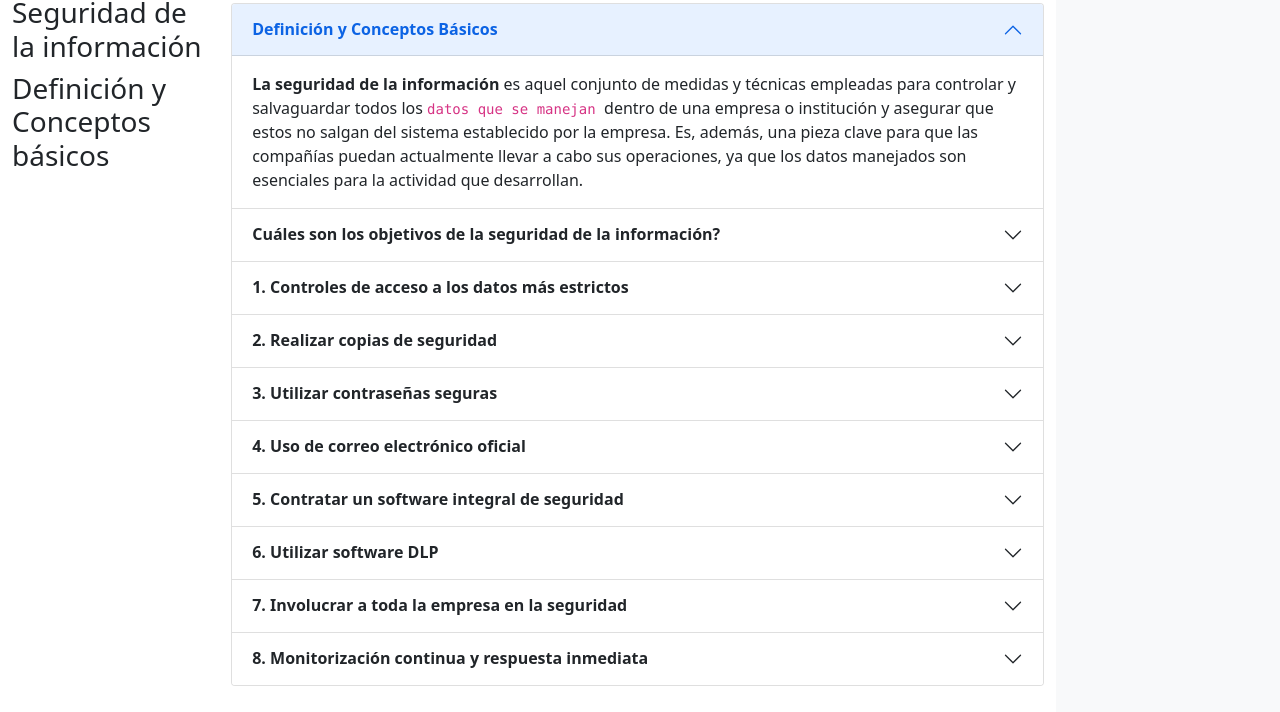
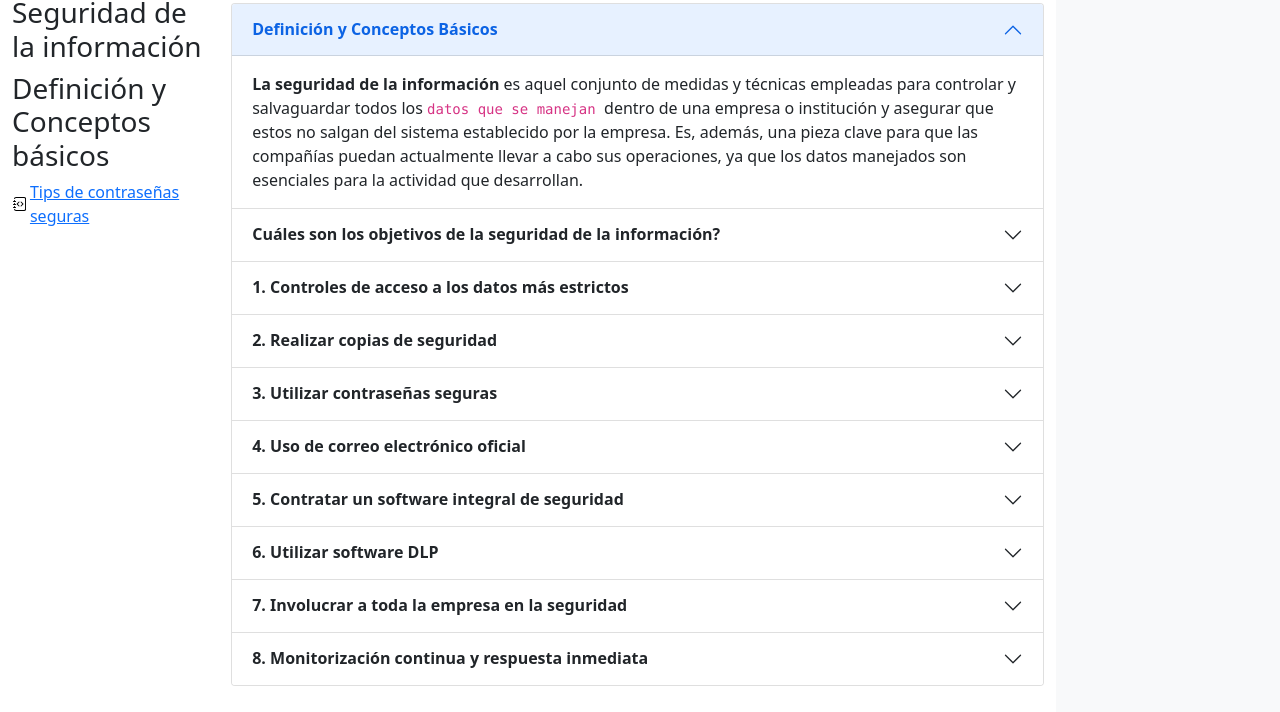
Before and after one commit to fsappdev/tp-final-tecno-1, a plain HTML site: page index.html in a window 1280 px wide. Shown: the part 910-1622 px from the top of the page. Drawn offline with nearby package versions, Linux system fonts and the light colour scheme.

Commit message:
un pequeño cambio

```diff
--- a/index.html
+++ b/index.html
@@ -160,7 +160,7 @@
         <!-- <h3>Tema 1° </h3> -->
         <h3>Seguridad de la información</h3>
         <h3>Definición y Conceptos básicos</h3>
-        <!-- <a class="d-flex align-items-center" href="../content/typography/">Documentation</a> -->
+        <a class="d-flex align-items-center" download target="_blank"  href="https://drive.google.com/file/d/1SLSHk8pGIBZfJ3xb601nT9GTvxlULJnO/view?usp=share_link">Tips de contraseñas seguras</a>
       </div>
 
 
```
